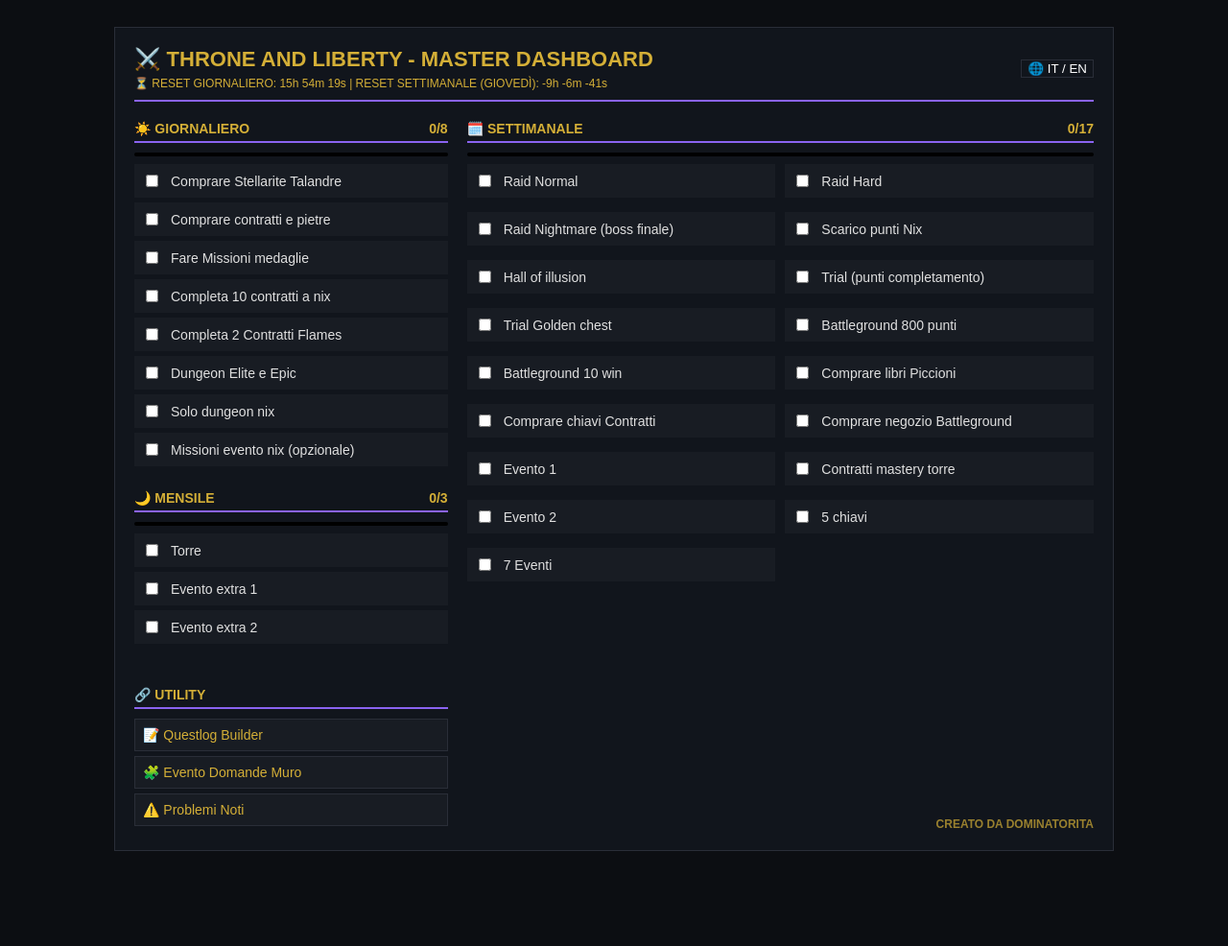
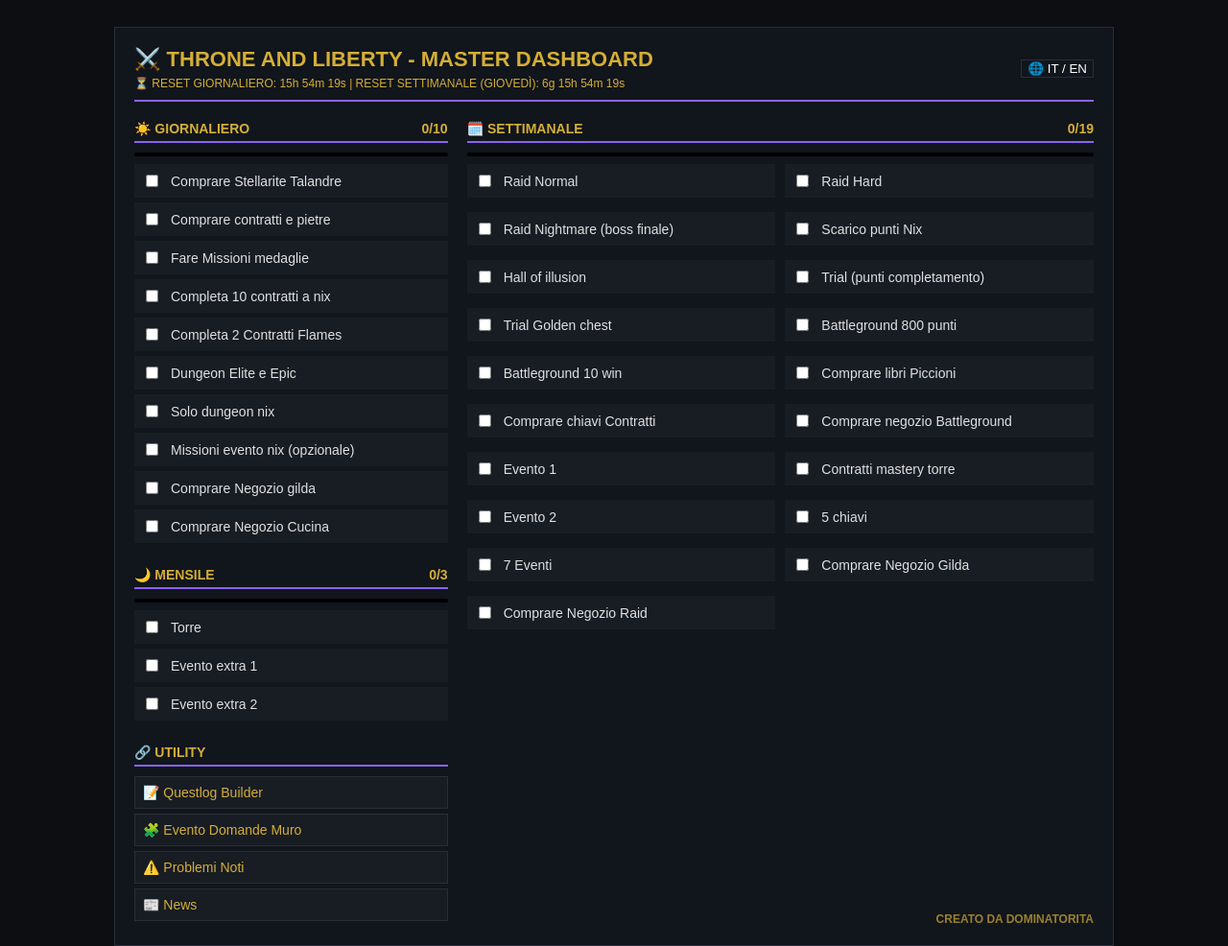
Before and after one commit to Dominatorita/THRONE-AND-LIBERTY---MASTER-DASHBOARD, a plain HTML site: page index.html in a window 1280 px wide. Shown: the whole page at 96% size. Before the commit the page ends 915 px from the top, so only its background shows below. Drawn offline with Linux system fonts and the light colour scheme.

Commit message:
Update index.html

```diff
--- a/index.html
+++ b/index.html
@@ -17,7 +17,6 @@
 .task.checked { opacity: 0.5; text-decoration: line-through; }
 .grid-2 { display: grid; grid-template-columns: 1fr 1fr; gap: 10px; }
 .signature { position: absolute; bottom: 20px; right: 20px; font-size: 12px; color: var(--gold); opacity: 0.7; font-weight: bold; }
-/* Stile barra */
 .progress-bg { height: 4px; background: #000; margin-bottom: 8px; border-radius: 2px; }
 .progress-fill { height: 100%; background: var(--gold); width: 0%; transition: width 0.3s; }
 .link-item { color: var(--gold); text-decoration: none; display: block; padding: 8px; background: rgba(255,255,255,0.03); margin-bottom: 5px; border: 1px solid var(--border); transition: 0.2s; }
@@ -36,25 +35,25 @@
 <div class="grid">
 <div class="col-left">
 <div>
-<div class="section-header"><span>☀️ GIORNALIERO</span> <span id="count-d">0/0</span></div>
+<div class="section-header"><span id="title-d">☀️ GIORNALIERO</span> <span id="count-d">0/0</span></div>
 <div class="progress-bg"><div id="pb-d" class="progress-fill"></div></div>
 <div id="list-d"></div>
 </div>
 <div>
-<div class="section-header"><span>🌙 MENSILE</span> <span id="count-m">0/0</span></div>
+<div class="section-header"><span id="title-m">🌙 MENSILE</span> <span id="count-m">0/0</span></div>
 <div class="progress-bg"><div id="pb-m" class="progress-fill"></div></div>
 <div id="list-m"></div>
 </div>
-<!-- Sezione Link Esterni -->
-<div style="margin-top: 20px;">
-    <div class="section-header"><span>🔗 UTILITY</span></div>
-    <a href="https://questlog.gg/throne-and-liberty/en/character-builder" target="_blank" class="link-item">📝 Questlog Builder</a>
-    <a href="https://docs.google.com/document/u/0/d/e/2PACX-1vRlGeaweu5UZXuTPmuN-PAs9VCuCjQzRNyF9VlN3lKZXbfXokKLnyizJh2I2di0Hw6Zg3ixyLXnMp1k/pub?pli=1" target="_blank" class="link-item">🧩 Evento Domande Muro</a>
-    <a href="https://help.playthroneandliberty.com/hc/en-us/articles/32875866637211-Known-Issues" target="_blank" class="link-item">⚠️ Problemi Noti</a>
+<div>
+<div class="section-header"><span id="title-u">🔗 UTILITY</span></div>
+<a href="https://questlog.gg/throne-and-liberty/en/character-builder" target="_blank" class="link-item">📝 Questlog Builder</a>
+<a href="https://docs.google.com/document/u/0/d/e/2PACX-1vRlGeaweu5UZXuTPmuN-PAs9VCuCjQzRNyF9VlN3lKZXbfXokKLnyizJh2I2di0Hw6Zg3ixyLXnMp1k/pub?pli=1" target="_blank" class="link-item">🧩 Evento Domande Muro</a>
+<a href="https://help.playthroneandliberty.com/hc/en-us/articles/32875866637211-Known-Issues" target="_blank" class="link-item">⚠️ Problemi Noti</a>
+<a href="https://www.playthroneandliberty.com/en-us/news" target="_blank" class="link-item">📰 News</a>
 </div>
 </div>
 <div>
-<div class="section-header"><span>🗓️ SETTIMANALE</span> <span id="count-w">0/0</span></div>
+<div class="section-header"><span id="title-w">🗓️ SETTIMANALE</span> <span id="count-w">0/0</span></div>
 <div class="progress-bg"><div id="pb-w" class="progress-fill"></div></div>
 <div id="list-w" class="grid-2"></div>
 </div>
@@ -63,10 +62,23 @@
 </div>
 <script>
 let lang = 'IT';
+const uiTexts = {
+    IT: { d: "☀️ GIORNALIERO", m: "🌙 MENSILE", w: "🗓️ SETTIMANALE", u: "🔗 UTILITY" },
+    EN: { d: "☀️ DAILY", m: "🌙 MONTHLY", w: "🗓️ WEEKLY", u: "🔗 UTILITY" }
+};
 const db = {
-d: { IT: ["Comprare Stellarite Talandre", "Comprare contratti e pietre", "Fare Missioni medaglie", "Completa 10 contratti a nix", "Completa 2 Contratti Flames", "Dungeon Elite e Epic", "Solo dungeon nix", "Missioni evento nix (opzionale)"], EN: ["Buy Talandre Stellarite", "Buy contracts & stones", "Do Medallion missions", "Complete 10 Nix contracts", "Complete 2 Flames contracts", "Elite & Epic Dungeons", "Solo Nix dungeon", "Nix event missions (optional)"] },
-w: { IT: ["Raid Normal", "Raid Hard", "Raid Nightmare (boss finale)", "Scarico punti Nix", "Hall of illusion", "Trial (punti completamento)", "Trial Golden chest", "Battleground 800 punti", "Battleground 10 win", "Comprare libri Piccioni", "Comprare chiavi Contratti", "Comprare negozio Battleground", "Evento 1", "Contratti mastery torre", "Evento 2", "5 chiavi", "7 Eventi"], EN: ["Raid Normal", "Raid Hard", "Raid Nightmare (final boss)", "Nix points dump", "Hall of illusion", "Trial (completion points)", "Trial Golden chest", "Battleground 800 points", "Battleground 10 wins", "Buy Pigeon books", "Buy Contract tokens", "Buy Battleground shop", "Event 1", "Tower mastery contracts", "Event 2", "5 keys", "7 Events"] },
-m: { IT: ["Torre", "Evento extra 1", "Evento extra 2"], EN: ["Tower", "Extra event 1", "Extra event 2"] }
+    d: {
+        IT: ["Comprare Stellarite Talandre", "Comprare contratti e pietre", "Fare Missioni medaglie", "Completa 10 contratti a nix", "Completa 2 Contratti Flames", "Dungeon Elite e Epic", "Solo dungeon nix", "Missioni evento nix (opzionale)", "Comprare Negozio gilda", "Comprare Negozio Cucina"],
+        EN: ["Buy Talandre Stellarite", "Buy contracts & stones", "Do Medallion missions", "Complete 10 Nix contracts", "Complete 2 Flames contracts", "Elite & Epic Dungeons", "Solo Nix dungeon", "Nix event missions (optional)", "Buy Guild Shop", "Buy Cooking Shop"]
+    },
+    w: {
+        IT: ["Raid Normal", "Raid Hard", "Raid Nightmare (boss finale)", "Scarico punti Nix", "Hall of illusion", "Trial (punti completamento)", "Trial Golden chest", "Battleground 800 punti", "Battleground 10 win", "Comprare libri Piccioni", "Comprare chiavi Contratti", "Comprare negozio Battleground", "Evento 1", "Contratti mastery torre", "Evento 2", "5 chiavi", "7 Eventi", "Comprare Negozio Gilda", "Comprare Negozio Raid"],
+        EN: ["Raid Normal", "Raid Hard", "Raid Nightmare (final boss)", "Nix points dump", "Hall of illusion", "Trial (completion points)", "Trial Golden chest", "Battleground 800 points", "Battleground 10 wins", "Buy Pigeon books", "Buy Contract tokens", "Buy Battleground shop", "Event 1", "Tower mastery contracts", "Event 2", "5 keys", "7 Events", "Buy Guild Shop", "Buy Raid Shop"]
+    },
+    m: {
+        IT: ["Torre", "Evento extra 1", "Evento extra 2"],
+        EN: ["Tower", "Extra event 1", "Extra event 2"]
+    }
 };
 let state = JSON.parse(localStorage.getItem("tl_state") || "{}");
 
@@ -76,19 +88,26 @@
     const referenceDate = new Date(now);
     if (currentHour < 4) referenceDate.setDate(now.getDate() - 1);
     const todayStr = referenceDate.toDateString();
+
     if (localStorage.getItem("lastResetDate") !== todayStr) {
         Object.keys(state).forEach(k => { if(k.startsWith('d') || k.startsWith('m')) delete state[k]; });
-        if (referenceDate.getDay() === 4) {
-            Object.keys(state).forEach(k => { if(k.startsWith('w')) delete state[k]; });
-        }
         localStorage.setItem("lastResetDate", todayStr);
         localStorage.setItem("tl_state", JSON.stringify(state));
     }
 }
 
-function toggleLang() { lang = (lang === 'IT' ? 'EN' : 'IT'); render(); }
+function toggleLang() {
+    lang = (lang === 'IT' ? 'EN' : 'IT');
+    render();
+}
 
 function render() {
+    // Aggiorna i testi delle intestazioni in base alla lingua
+    document.getElementById('title-d').innerText = uiTexts[lang].d;
+    document.getElementById('title-m').innerText = uiTexts[lang].m;
+    document.getElementById('title-w').innerText = uiTexts[lang].w;
+    document.getElementById('title-u').innerText = uiTexts[lang].u;
+
     ['d','w','m'].forEach(cat => {
         const list = document.getElementById('list-' + cat);
         list.innerHTML = "";
@@ -103,17 +122,40 @@
         const total = db[cat][lang].length;
         const done = db[cat][lang].filter((_, i) => state[cat + i]).length;
         document.getElementById('count-' + cat).innerText = done + "/" + total;
-        document.getElementById('pb-' + cat).style.width = (done / total * 100) + "%";
+        document.getElementById('pb-' + cat).style.width = (total > 0 ? (done / total * 100) : 0) + "%";
     });
 }
 
 setInterval(() => {
-    const n = new Date();
-    const r = (t) => t.setHours(4,0,0,0) || t;
-    const d = r(new Date(n > r(new Date()) ? new Date().setDate(n.getDate()+1) : new Date()));
-    const w = new Date(); w.setDate(w.getDate() + (4 - w.getDay() + 7) % 7); r(w);
-    const f = (ms) => `${Math.floor(ms/3600000)}h ${Math.floor((ms%3600000)/60000)}m ${Math.floor((ms%60000)/1000)}s`;
-    document.getElementById("timers").innerText = `⏳ RESET GIORNALIERO: ${f(d-n)} | RESET SETTIMANALE (GIOVEDÌ): ${f(w-n)}`;
+    const now = new Date();
+
+    // Calcolo Reset Giornaliero (prossime ore 04:00)
+    let nextDaily = new Date(now);
+    nextDaily.setHours(4, 0, 0, 0);
+    if (now >= nextDaily) {
+        nextDaily.setDate(nextDaily.getDate() + 1);
+    }
+
+    // Calcolo Reset Settimanale (Prossimo Giovedì ore 04:00)
+    let nextWeekly = new Date(now);
+    nextWeekly.setHours(4, 0, 0, 0);
+    let day = nextWeekly.getDay();
+    let daysUntilThursday = (4 - day + 7) % 7;
+    if (daysUntilThursday === 0 && now >= nextWeekly) {
+        daysUntilThursday = 7;
+    }
+    nextWeekly.setDate(nextWeekly.getDate() + daysUntilThursday);
+
+    const f = (ms) => {
+        const s = Math.floor(ms / 1000);
+        const days = Math.floor(s / 86400);
+        const hours = Math.floor((s % 86400) / 3600);
+        const mins = Math.floor((s % 3600) / 60);
+        const secs = s % 60;
+        return days > 0 ? `${days}g ${hours}h ${mins}m ${secs}s` : `${hours}h ${mins}m ${secs}s`;
+    };
+
+    document.getElementById("timers").innerText = `⏳ RESET GIORNALIERO: ${f(nextDaily - now)} | RESET SETTIMANALE (GIOVEDÌ): ${f(nextWeekly - now)}`;
 }, 1000);
 
 checkAndReset();
```
